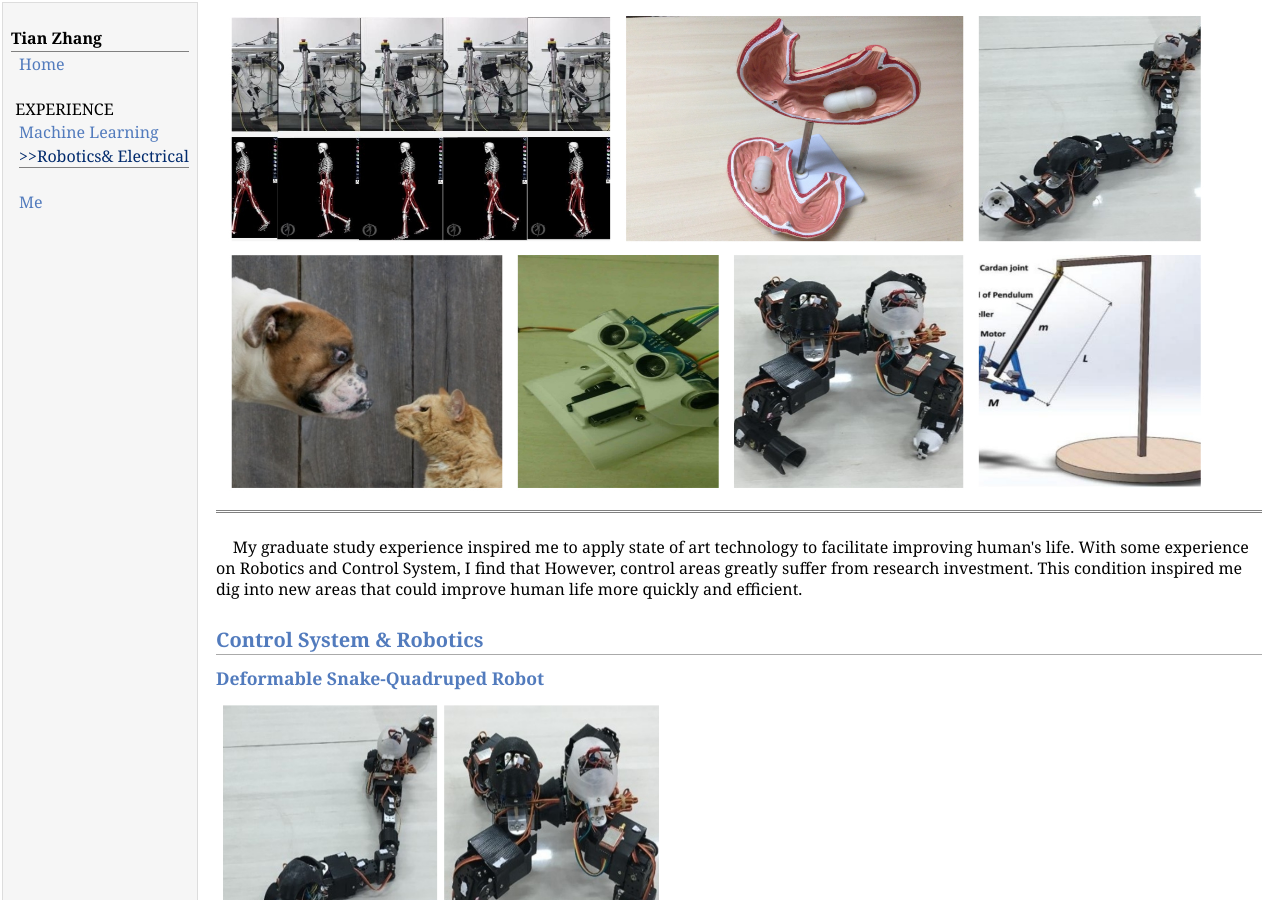
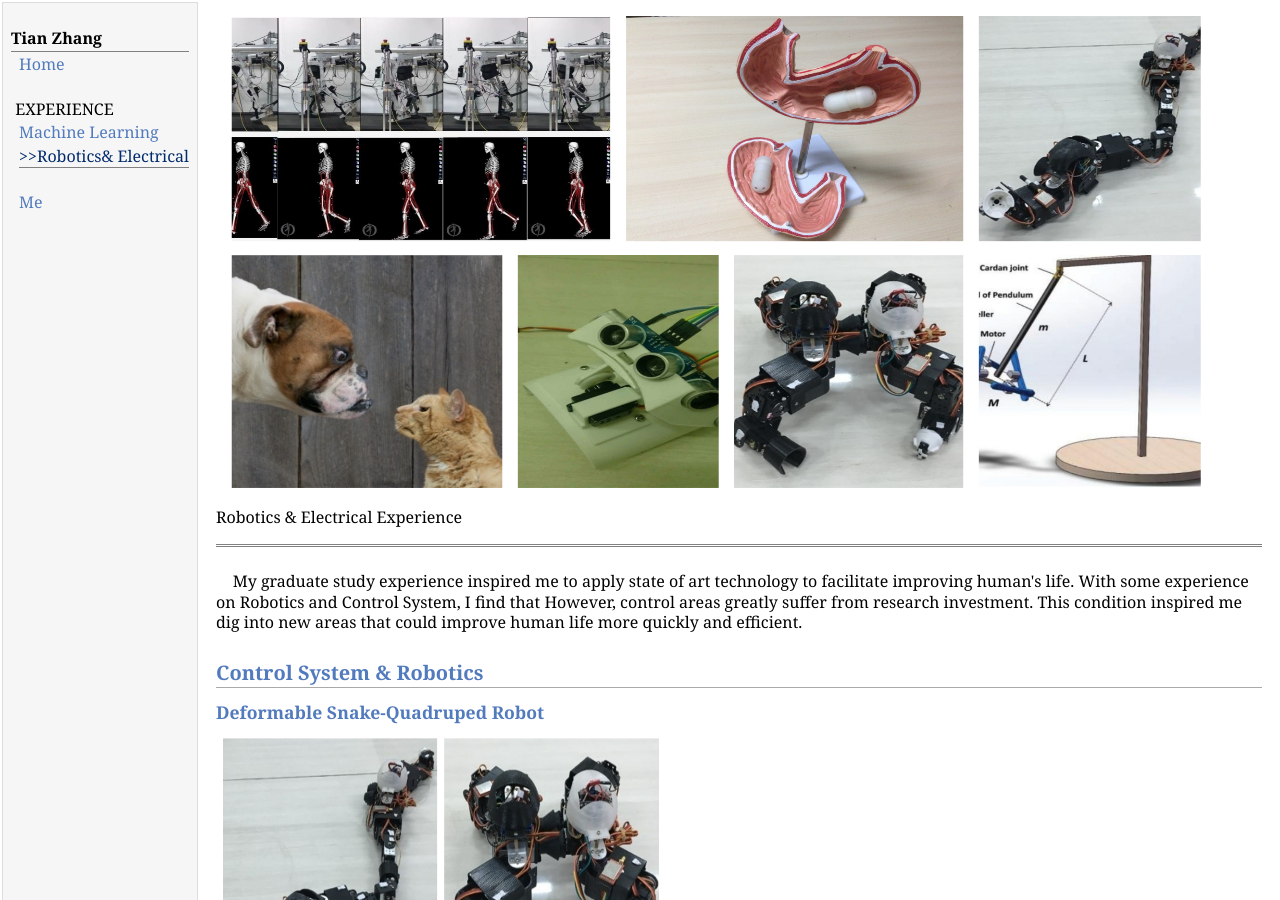
Before and after one commit to dukesky/dukesky.github.io, a Jekyll site: the page ee.html, which Jekyll copies as it is, in a window 1280 px wide and 900 px high. Built offline with Jekyll 4.4.1, drawn with Linux system fonts in a browser that asks for light colours.

Commit message:
Update ee.html

```diff
--- a/ee.html
+++ b/ee.html
@@ -5,7 +5,7 @@
 <meta name="generator" content="jemdoc, see http://jemdoc.jaboc.net/" />
 <meta http-equiv="Content-Type" content="text/html;charset=utf-8" />
 <link rel="stylesheet" href="jemdoc.css" type="text/css" />
-<title>Tian Zhang &ndash; Research </title>
+<title>Tian Zhang &ndash; Electrical Engineering </title>
 </head>
 <body>
 <table summary="Table for page layout." id="tlayout">
@@ -23,6 +23,7 @@
 <td id="layout-content">
 <div id="toptitle">
 <img src="figs/summary_1.jpg" width="1000px" height="500px" />
+ <p> Robotics & Electrical Experience </p>
 </div>
 
 <p>  &nbsp; &nbsp; My graduate study experience inspired me to apply state of art technology to facilitate improving human's life. With some
```
